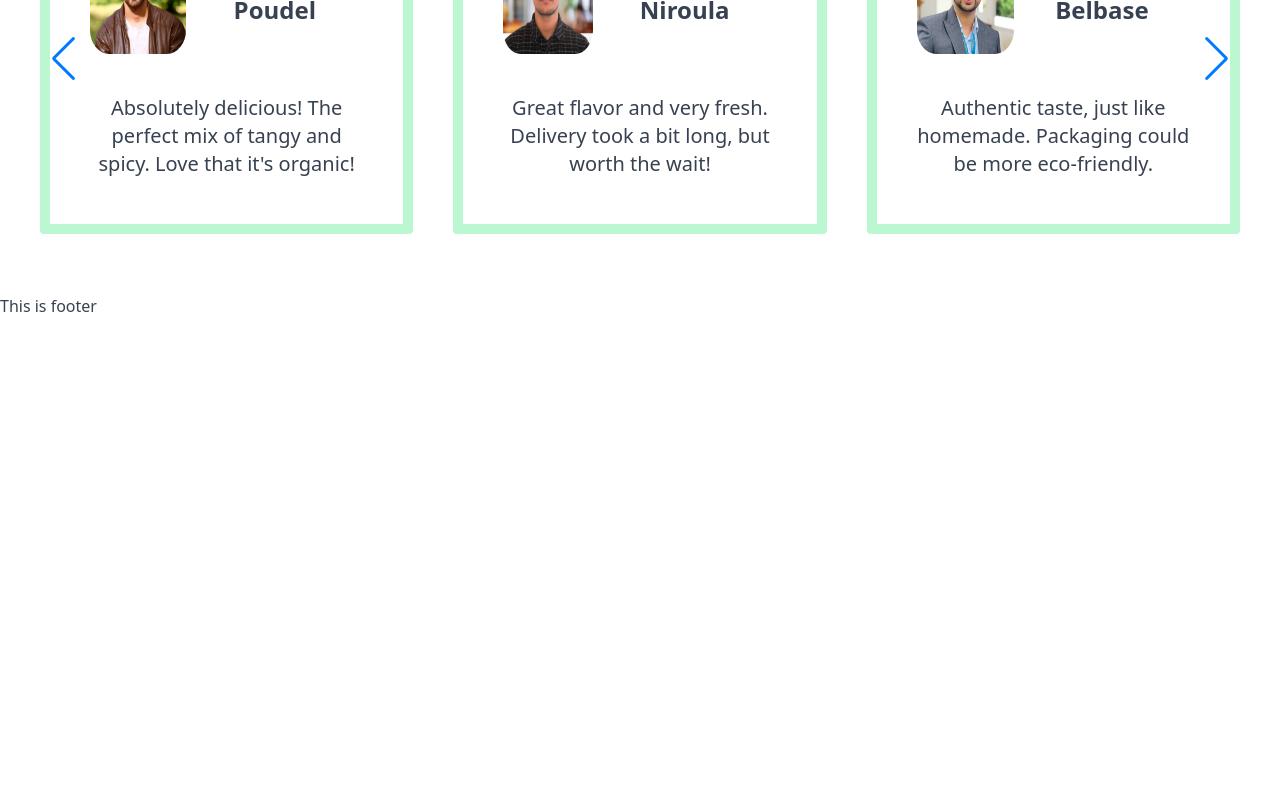
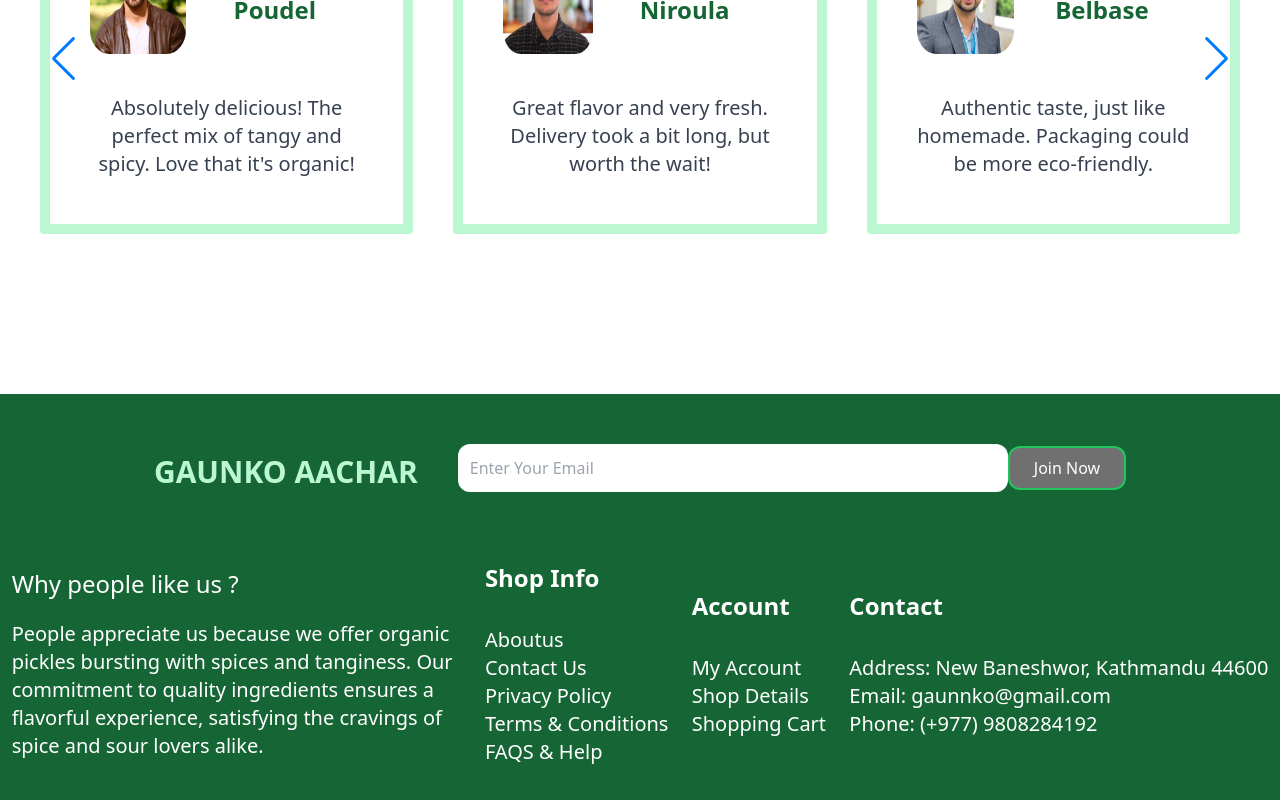
Before and after one commit to anishmendes/Pickle-Ecommerce-Project, a React (Vite) app: page / in a window 1280 px wide. Shown: the part 3387-4187 px from the top of the page. Before the commit the page ends 3705 px from the top, so only its background shows below. Built offline with nearby package versions, Linux system fonts and the light colour scheme.

Commit message:
landing page all done

```diff
--- a/package.json
+++ b/package.json
@@ -16,7 +16,7 @@
     "heroicons": "^2.1.3",
     "react": "^18.2.0",
     "react-dom": "^18.2.0",
-    "react-icons": "^5.2.1",
+    "react-icons": "^5.0.1",
     "react-router-dom": "^6.22.3",
     "react-toastify": "^10.0.5",
     "styled-components": "^6.1.8",
--- a/src/Components/Footer/Footer.jsx
+++ b/src/Components/Footer/Footer.jsx
@@ -2,8 +2,68 @@ import React from 'react'
 
 const Footer = () => {
   return (
-    <div>
-      This is footer
+    <div className='p-auto bg-green-800 mt-[100px]'>
+      <div className='flex flex-row items-center justify-center  pt-[50px] '>
+      <h1 className='text-3xl font-bold pt-2 text-green-200 flex pr-10 '>GAUNKO AACHAR</h1>
+         <input type='text' placeholder='Enter Your Email' className='p-3 w-[550px] rounded-xl text-black' />
+         <button className='bg-customGray text-white  border-green-500 border-2 rounded-xl p-2 pl-6 pr-6  '>Join Now</button>
+      </div>
+
+
+       <div className=' pt-[50px]'>
+       <a href="https://www.facebook.com">
+    <i className='fab fa-facebook-f icon'></i>
+</a>
+<a href="https://twitter.com">
+    <i className='fab fa-twitter icon'></i>
+</a>
+<a href="https://www.instagram.com">
+    <i className='fab fa-instagram icon'></i>
+</a>
+
+       </div>
+
+
+       <div className='flex flex-row pt-[20px] pb-[50px] justify-around  items-center'>
+
+         <div className='flex flex-col max-w-[450px] '>
+
+            <h2 className='text-2xl font-medium text-white'>Why people like us ?</h2>
+            <p className='text-xl text-white pt-5'>People appreciate us because we offer organic pickles bursting with spices and tanginess. Our commitment to quality ingredients ensures a flavorful experience, satisfying the cravings of spice and sour lovers alike.</p>
+          </div>
+         <div className='flex flex-col'>
+          <h2 className='text-2xl font-semibold text-white'>Shop Info</h2>
+          <ul className='pt-8 text-xl text-white font-medium'>
+            <li>Aboutus</li>
+            <li>Contact Us </li>
+            <li>Privacy Policy</li>
+            <li>Terms & Conditions</li>
+            <li>FAQS & Help</li>
+          </ul>
+          </div>
+         <div className='flex flex-col'>
+         <h2 className='text-2xl font-semibold text-white'>Account</h2>
+          <ul className='pt-8 text-xl text-white font-medium'>
+           <li> My Account</li>
+            <li>Shop Details </li>
+            <li>Shopping Cart</li>
+
+          </ul>
+          </div>
+         <div className='flex flex-col'>
+
+
+
+         <h2 className='text-2xl font-semibold text-white'>Contact</h2>
+          <ul className='pt-8 text-xl text-white font-medium'>
+           <li>  Address: New Baneshwor, Kathmandu 44600</li>
+            <li>Email: gaunnko@gmail.com </li>
+            <li>Phone: (+977) 9808284192</li>
+
+          </ul>
+          </div>
+
+       </div>
     </div>
   )
 }
--- a/src/Components/Testimonal.jsx
+++ b/src/Components/Testimonal.jsx
@@ -37,7 +37,7 @@ const Testimonal = () => {
                     <i className='fa fa-quote-left icon'></i>
                   </div>
                   <div className='p-[20px] flex items-center'>
-                    <h2 className='text-2xl font-semibold'>{val.name}</h2>
+                    <h2 className='text-2xl font-semibold text-green-800'>{val.name}</h2>
 
                   </div>
                 </div>
```
Also changed, not shown: 1 other file (tests, documents, lock files or other folders).
